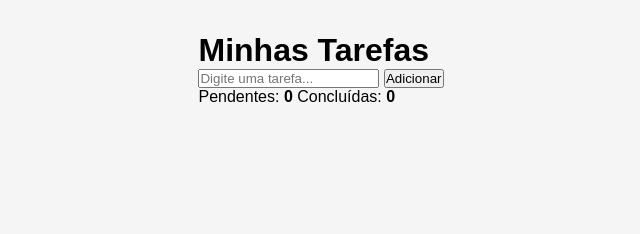
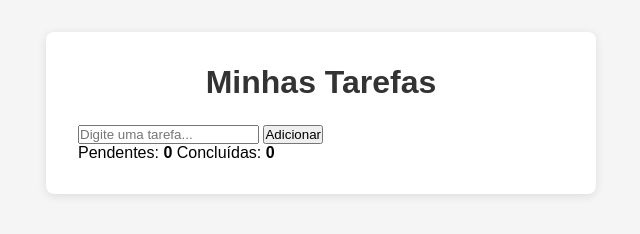
Before and after one commit to Diogotex0/prova-1sem-gdg, a website: page index.html in a window 1280 px wide. Shown: the whole page, without its empty margins (319-959 px from the left). Drawn offline with Linux system fonts and the light colour scheme.

Commit message:
feat(css): adiciona estilo do container e título h1

```diff
--- a/style.css
+++ b/style.css
@@ -17,3 +17,18 @@
     justify-content: center;
     padding: 2rem;
 }
+
+.container {
+    background-color: #fff;
+    border-radius: 8px;
+    box-shadow: 0 2px 10px rgba(0,0,0,0.1);
+    padding: 2rem;
+    width: 100%;
+    max-width: 550px;
+}
+
+h1 {
+    text-align: center;
+    margin-bottom: 1.5rem;
+    color: #333;
+}
```
